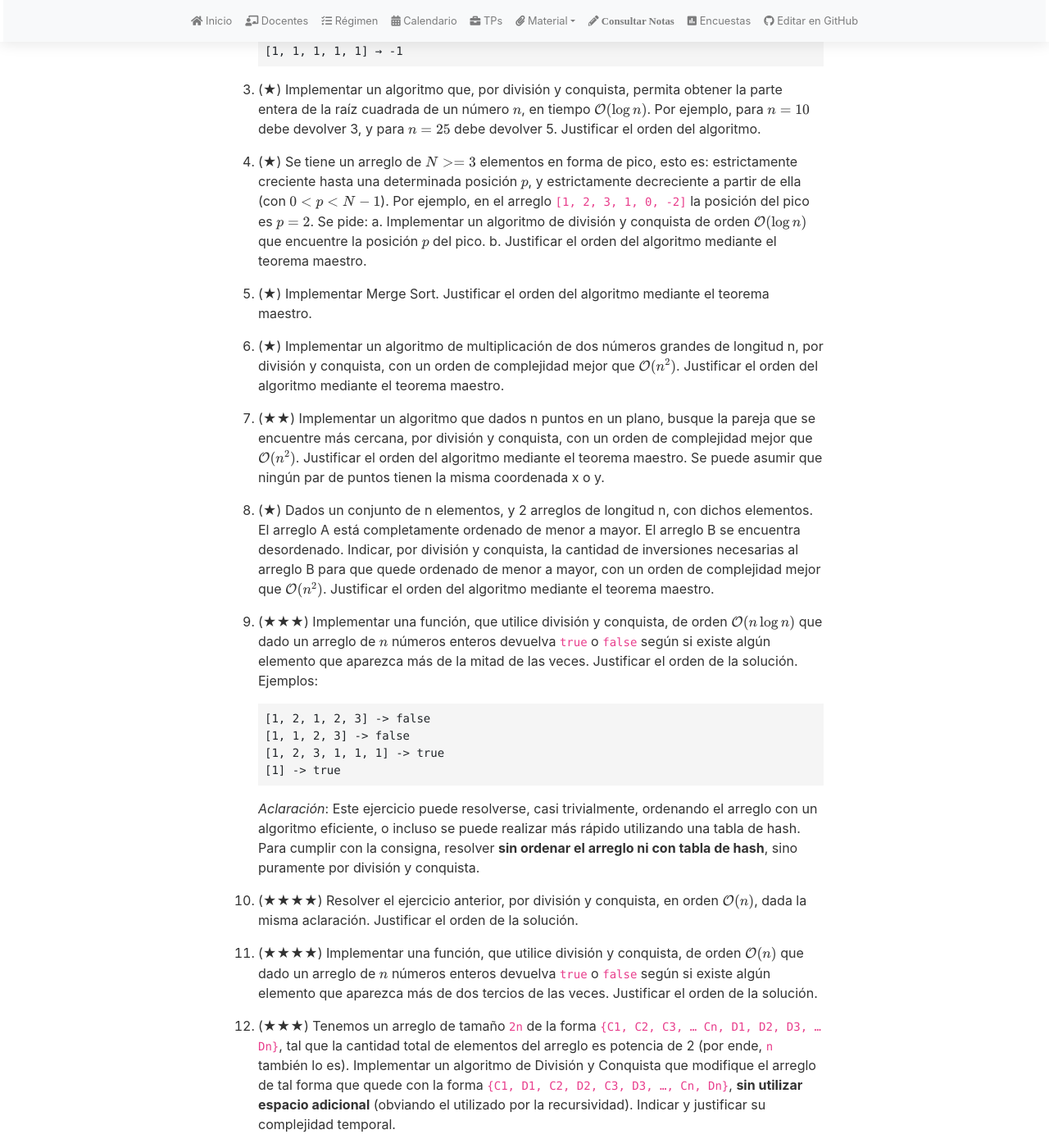
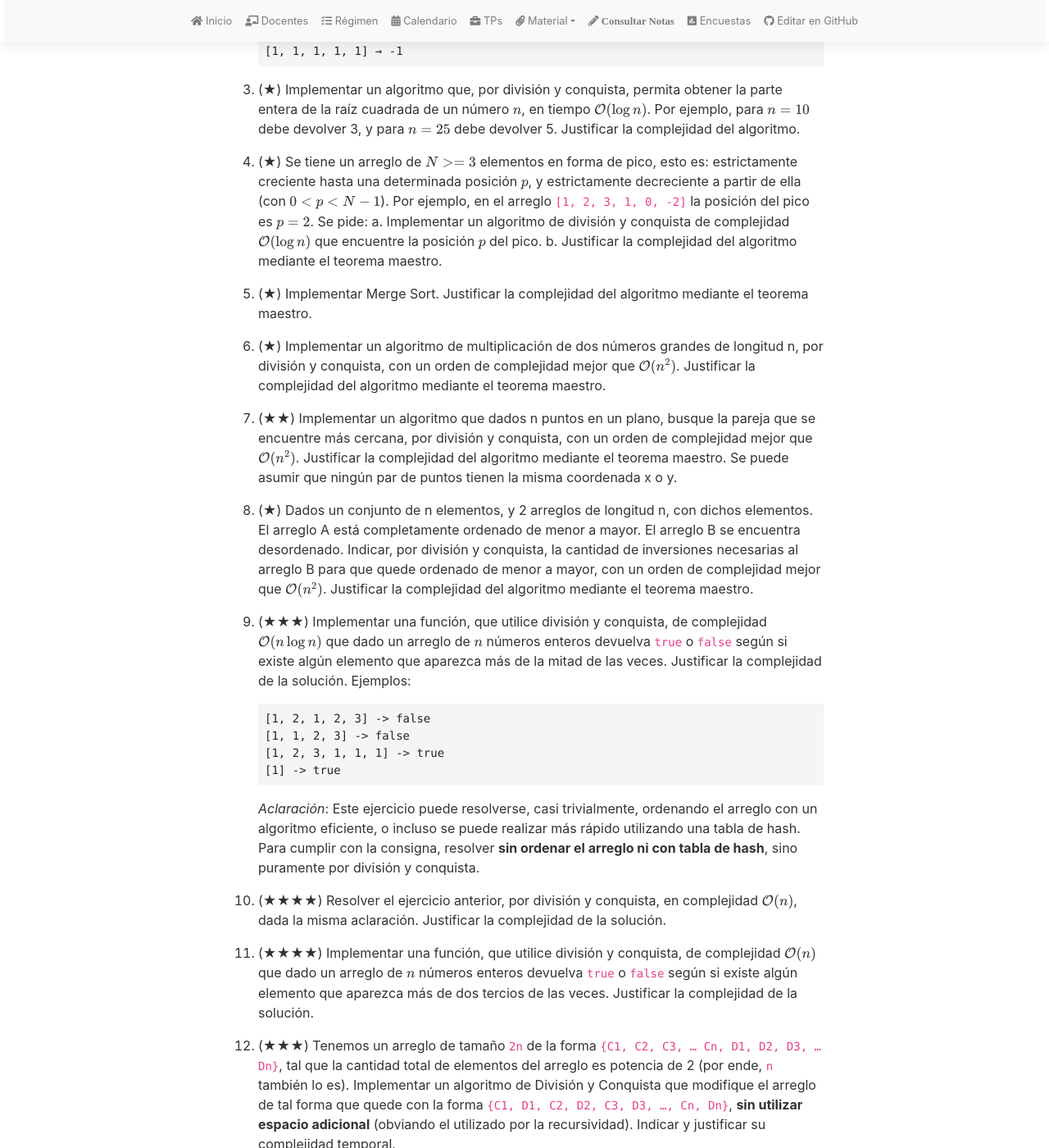
Before and after one commit to algoritmos-rw/tda_bg, a Jekyll site: the page built from material/guias/dyc.md, in a window 1280 px wide and 1400 px high, scrolled down 763 px. Shown: the whole window at 82% size. Built offline with Jekyll 4.4.1, drawn with Linux system fonts in a browser that asks for light colours; nearby versions of some CDN libraries; our own code applies the rules of GitHub Pages for plain Markdown files; some of the changed text lies outside the part shown.

Commit message:
Orden --> Complejidad

```diff
--- a/material/guias/dyc.md
+++ b/material/guias/dyc.md
@@ -17,7 +17,7 @@ math: true
 
 ### Solución
 
-#### Demostración del orden
+#### Demostración de la complejidad
 
 ## Ejercicios propuestos
 
@@ -39,33 +39,33 @@ math: true
 
 1.  (★) Implementar un algoritmo que, por división y conquista, permita obtener la parte entera de la raíz cuadrada de
     un número $$n$$, en tiempo $$\mathcal{O}(\log n)$$. Por ejemplo, para $$n = 10$$ debe devolver 3, y para $$n = 25$$
-    debe devolver 5. Justificar el orden del algoritmo.
+    debe devolver 5. Justificar la complejidad del algoritmo.
 
 1.  (★) Se tiene un arreglo de $$N >= 3$$ elementos en forma de pico, esto es: estrictamente creciente hasta una
     determinada posición $$p$$, y estrictamente decreciente a partir de ella (con $$0 \lt p \lt N - 1$$). Por ejemplo,
     en el arreglo `[1, 2, 3, 1, 0, -2]` la posición del pico es $$p = 2$$. Se pide:
-    a. Implementar un algoritmo de división y conquista de orden $$\mathcal{O}(\log n)$$ que encuentre la posición
+    a. Implementar un algoritmo de división y conquista de complejidad $$\mathcal{O}(\log n)$$ que encuentre la posición
     $$p$$ del pico.
-    b. Justificar el orden del algoritmo mediante el teorema maestro.
+    b. Justificar la complejidad del algoritmo mediante el teorema maestro.
     {:.lower_alpha}
 
-1.  (★) Implementar Merge Sort. Justificar el orden del algoritmo mediante el teorema maestro.
+1.  (★) Implementar Merge Sort. Justificar la complejidad del algoritmo mediante el teorema maestro.
 
 1.  (★) Implementar un algoritmo de multiplicación de dos números grandes de longitud n, por división y conquista, con
-    un orden de complejidad mejor que $$\mathcal{O}(n^2)$$. Justificar el orden del algoritmo mediante el teorema maestro.
+    un orden de complejidad mejor que $$\mathcal{O}(n^2)$$. Justificar la complejidad del algoritmo mediante el teorema maestro.
 
 1.  (★★) Implementar un algoritmo que dados n puntos en un plano, busque la pareja que se encuentre más cercana, por división
-    y conquista, con un orden de complejidad mejor que $$\mathcal{O}(n^2)$$. Justificar el orden del algoritmo mediante el
+    y conquista, con un orden de complejidad mejor que $$\mathcal{O}(n^2)$$. Justificar la complejidad del algoritmo mediante el
     teorema maestro. Se puede asumir que ningún par de puntos tienen la misma coordenada x o y.
 
 1.  (★) Dados un conjunto de n elementos, y 2 arreglos de longitud n, con dichos elementos. El arreglo A está completamente
     ordenado de menor a mayor. El arreglo B se encuentra desordenado. Indicar, por división y conquista, la cantidad de
     inversiones necesarias al arreglo B para que quede ordenado de menor a mayor, con un orden de complejidad
-    mejor que $$\mathcal{O}(n^2)$$. Justificar el orden del algoritmo mediante el teorema maestro.
+    mejor que $$\mathcal{O}(n^2)$$. Justificar la complejidad del algoritmo mediante el teorema maestro.
 
-1.  (★★★) Implementar una función, que utilice división y conquista, de orden $$\mathcal{O}(n \log n)$$
+1.  (★★★) Implementar una función, que utilice división y conquista, de complejidad $$\mathcal{O}(n \log n)$$
     que dado un arreglo de $$n$$ números enteros devuelva `true` o `false` según si existe algún elemento que aparezca
-    más de la mitad de las veces. Justificar el orden de la solución. Ejemplos:
+    más de la mitad de las veces. Justificar la complejidad de la solución. Ejemplos:
 
         [1, 2, 1, 2, 3] -> false
         [1, 1, 2, 3] -> false
@@ -76,12 +76,12 @@ math: true
     o incluso se puede realizar más rápido utilizando una tabla de hash. Para cumplir con la consigna,
     resolver **sin ordenar el arreglo ni con tabla de hash**, sino puramente por división y conquista.
 
-1.  (★★★★) Resolver el ejercicio anterior, por división y conquista, en orden $$\mathcal{O}(n)$$,
-    dada la misma aclaración. Justificar el orden de la solución.
+1.  (★★★★) Resolver el ejercicio anterior, por división y conquista, en complejidad $$\mathcal{O}(n)$$,
+    dada la misma aclaración. Justificar la complejidad de la solución.
 
-1.  (★★★★) Implementar una función, que utilice división y conquista, de orden $$\mathcal{O}(n)$$
+1.  (★★★★) Implementar una función, que utilice división y conquista, de complejidad $$\mathcal{O}(n)$$
     que dado un arreglo de $$n$$ números enteros devuelva `true` o `false` según si existe algún elemento que aparezca
-    más de dos tercios de las veces. Justificar el orden de la solución.
+    más de dos tercios de las veces. Justificar la complejidad de la solución.
 
 1.  (★★★) Tenemos un arreglo de tamaño `2n` de la forma `{C1, C2, C3, … Cn, D1, D2, D3, … Dn}`,
 	tal que la cantidad total de elementos del arreglo es potencia de 2 (por ende, `n`
```
